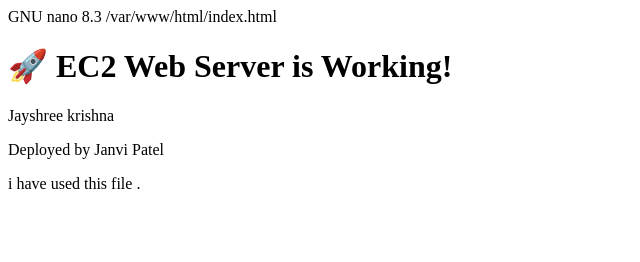
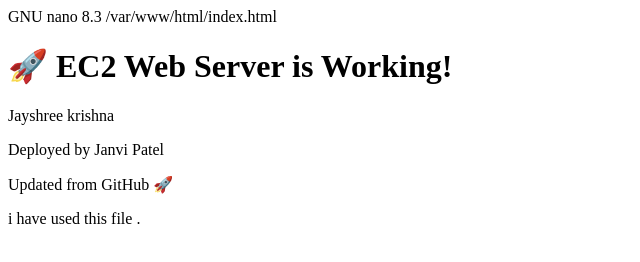
Before and after one commit to janvipatel1910/ec2-web-app-deployment, a plain HTML site: page index.html in a window 1280 px wide. Shown: the whole page, without its empty margins (0-640 px from the left). Drawn offline with Linux system fonts and the light colour scheme.

Commit message:
Update index.html

```diff
--- a/index.html
+++ b/index.html
@@ -2,6 +2,7 @@
 <h1>🚀 EC2 Web Server is Working!</h1>
     <p>Jayshree krishna</p>
 <p>Deployed by Janvi Patel</p>
+<p>Updated from GitHub 🚀</p>
 
 
 i have used this file .
```
